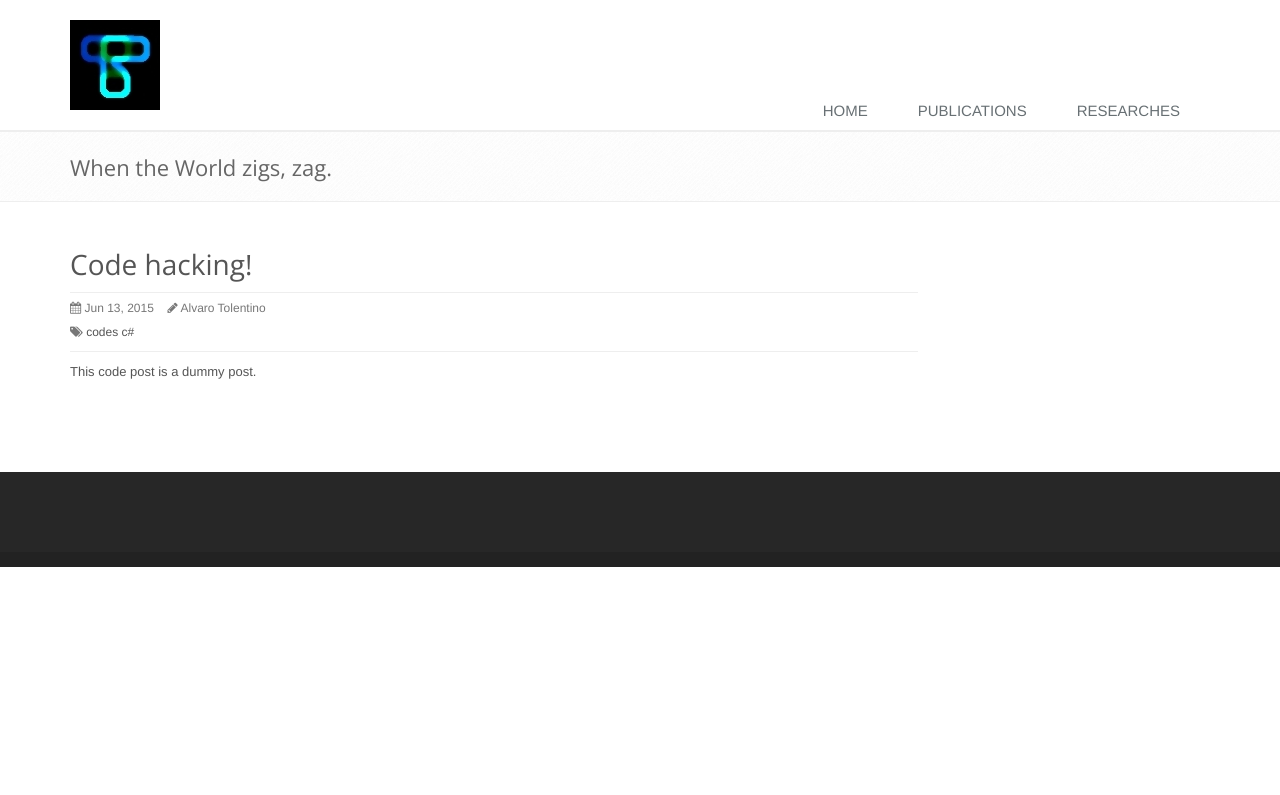
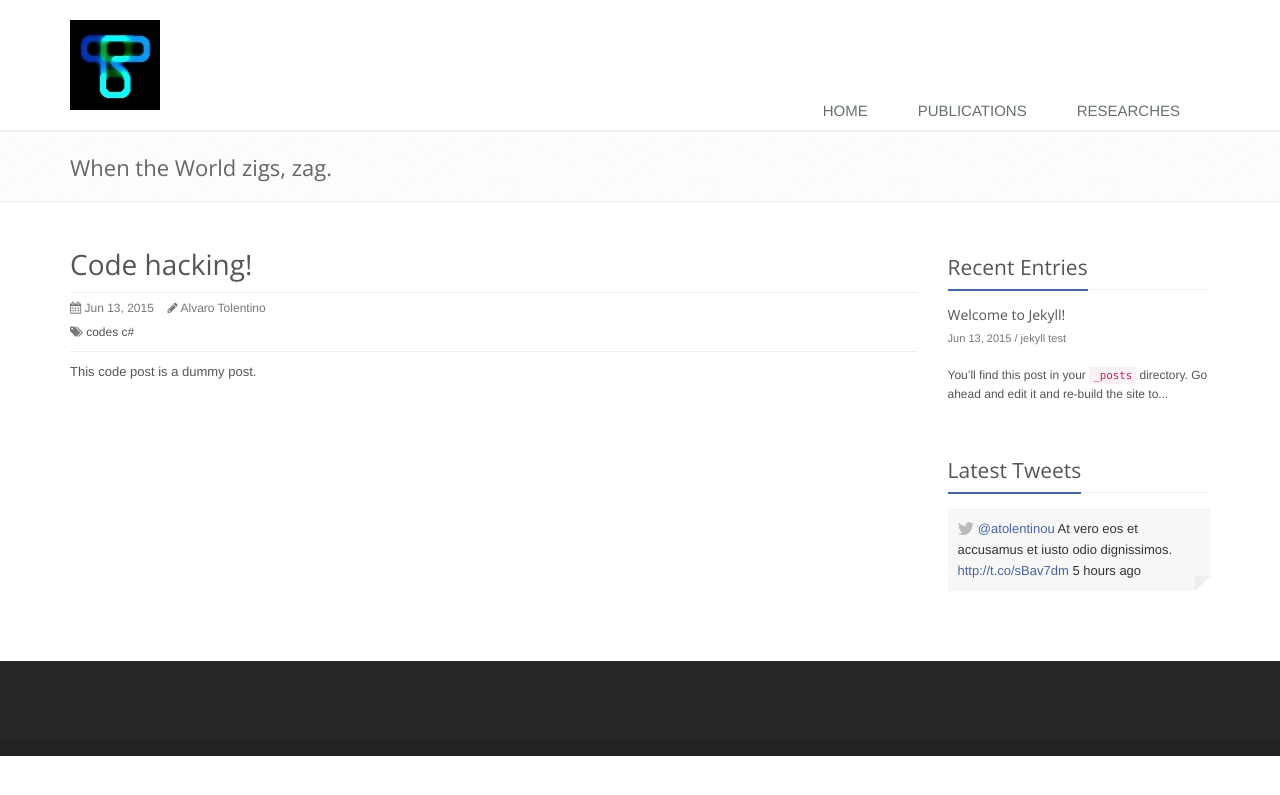
Before and after one commit to alvarotolentino/alvarotolentino.github.io, a Jekyll site: the page built from _posts/2015-06-16-code-hacking.markdown, in a window 1280 px wide. Shown: the top 795 px of the page. Built offline with Jekyll 4.4.1, drawn with Linux system fonts in a browser that asks for light colours.

Commit message:
Add Right Sidebar
Add Right Sidebar to posts page

```diff
--- a/_layouts/post.html
+++ b/_layouts/post.html
@@ -34,6 +34,32 @@ layout: default
 
     <!-- Right Sidebar -->
     <div class="col-md-3">
+        <!-- Posts -->
+        <div class="posts margin-bottom-40">
+            <div class="headline headline-md"><h2>Recent Entries</h2></div>
+            <ul class="list-unstyled blog-latest-posts margin-bottom-50">
+            {% for post in site.posts offset: 2 limit: 10 %}
+              <li>
+                <h3><a href="{{ post.url | prepend: site.baseurl }}">{{ post.title }}</a></h3>
+                <small>{{ post.date | date: "%b %-d, %Y" }} / {{ post.tags }}</small>
+                <p>{{ post.content | truncatewords:20}}</p>
+              </li>
+            {% endfor %}
+          </ul>
+        </div><!--/posts-->
+        <!-- End Posts -->
+        <!-- Blog Latest Tweets -->
+        <div class="blog-twitter margin-bottom-30">
+            <div class="headline headline-md"><h2>Latest Tweets</h2></div>
+            <div class="blog-twitter-inner">
+                <i class="fa fa-twitter"></i>
+                <a href="https://twitter.com/atolentinou">@{{site.twitter_username}}</a>
+                At vero eos et accusamus et iusto odio dignissimos.
+                <a href="#">http://t.co/sBav7dm</a>
+                <span>5 hours ago</span>
+            </div>
+        </div>
+        <!-- End Blog Latest Tweets -->
     </div>
     <!-- End Right Sidebar -->
   </div><!--/row-->
```
